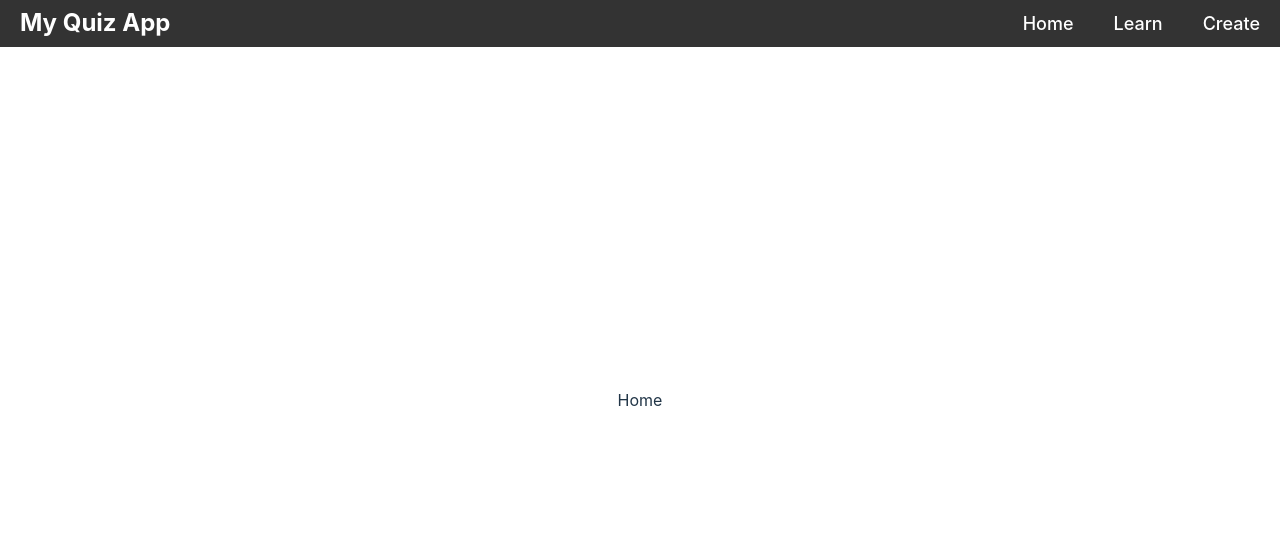
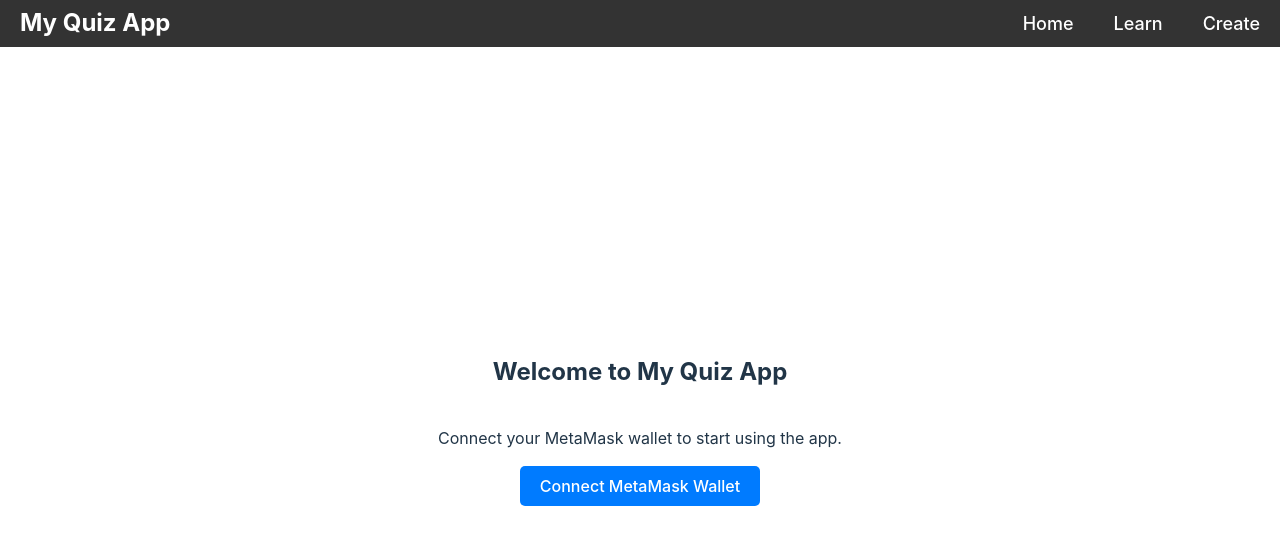
Before and after one commit to DAKSHKT9/quant-quest, a React (Vite) app: page / in a window 1280 px wide. Shown: the top 544 px of the page. Built offline with nearby package versions, Linux system fonts and the light colour scheme.

Commit message:
full connect wallet functionality

```diff
--- a/package.json
+++ b/package.json
@@ -10,9 +10,11 @@
     "preview": "vite preview"
   },
   "dependencies": {
+    "ethers": "^6.13.2",
     "react": "^18.3.1",
     "react-dom": "^18.3.1",
-    "react-router-dom": "^6.26.1"
+    "react-router-dom": "^6.26.1",
+    "uuid": "^10.0.0"
   },
   "devDependencies": {
     "@eslint/js": "^9.9.0",
--- a/src/App.jsx
+++ b/src/App.jsx
@@ -5,14 +5,25 @@
 import Quizes from "./components/Quizes";
 import MakeQuizPage from "./components/MakeQuizPage";
 import QuizPage from "./components/QuizPage";
+import { useState } from "react";
 
 function App() {
+  const [walletAddress, setWalletAddress] = useState(null); // State for the user's wallet address
+
   return (
     <Router>
       <Navbar />
       <div style={{ paddingTop: "70px", padding: "20px" }}>
         <Routes>
-          <Route path="/" element={<Home />} />
+          <Route
+            path="/"
+            element={
+              <Home
+                walletAddress={walletAddress}
+                setWalletAddress={setWalletAddress}
+              />
+            }
+          />
           <Route path="/learn" element={<Quizes />} />
           <Route path="/create" element={<MakeQuizPage />} />
           <Route path="/quiz" element={<QuizPage />} />{" "}
--- a/src/components/Home.jsx
+++ b/src/components/Home.jsx
@@ -1,7 +1,58 @@
 import React from "react";
 
-const Home = () => {
-  return <div>Home</div>;
+const Home = ({ walletAddress, setWalletAddress }) => {
+  const connectWallet = async () => {
+    if (window.ethereum) {
+      try {
+        const accounts = await window.ethereum.request({
+          method: "eth_requestAccounts",
+        });
+        setWalletAddress(accounts[0]); // Set the wallet address in App.jsx state
+        console.log("Connected account:", accounts[0]);
+      } catch (error) {
+        console.error("User rejected connection:", error);
+      }
+    } else {
+      alert(
+        "MetaMask is not installed. Please install it to use this feature."
+      );
+    }
+  };
+
+  return (
+    <div style={styles.container}>
+      <h2>Welcome to My Quiz App</h2>
+      {walletAddress ? (
+        <p>Connected Account: {walletAddress}</p>
+      ) : (
+        <>
+          <p>Connect your MetaMask wallet to start using the app.</p>
+          <button onClick={connectWallet} style={styles.button}>
+            Connect MetaMask Wallet
+          </button>
+        </>
+      )}
+    </div>
+  );
+};
+
+const styles = {
+  container: {
+    display: "flex",
+    flexDirection: "column",
+    alignItems: "center",
+    justifyContent: "center",
+    height: "100vh",
+  },
+  button: {
+    padding: "10px 20px",
+    borderRadius: "5px",
+    border: "none",
+    backgroundColor: "#007bff",
+    color: "#fff",
+    cursor: "pointer",
+    fontSize: "16px",
+  },
 };
 
 export default Home;
--- a/src/components/MakeQuizPage.jsx
+++ b/src/components/MakeQuizPage.jsx
@@ -1,12 +1,15 @@
-import React, { useState } from "react";
+import React, { useState, useEffect } from "react";
 import QuestionField from "./QuestionField";
 import QuizField from "./QuizField";
+import { v4 as uuidv4 } from "uuid"; // Import UUID for generating unique IDs
 
 const MakeQuizPage = () => {
+  const [quizId, setQuizId] = useState(uuidv4()); // Generate a unique quiz ID
+  const [quizCreator, setQuizCreator] = useState(""); // State for Ethereum user public key
   const [questions, setQuestions] = useState([
     {
       questionId: 1,
-      quizId: "quiz123",
+      quizId: quizId,
       questionText: "",
       options: ["", "", "", ""],
       correctOption: 0,
@@ -20,6 +23,16 @@
   const [timeLimit, setTimeLimit] = useState("");
   const [errorMessage, setErrorMessage] = useState(""); // State for error message
 
+  useEffect(() => {
+    // Update the quizId in all questions when quizId changes
+    setQuestions((prevQuestions) =>
+      prevQuestions.map((question) => ({
+        ...question,
+        quizId: quizId,
+      }))
+    );
+  }, [quizId]);
+
   const handleQuestionChange = (qIndex, field, value) => {
     const updatedQuestions = [...questions];
     updatedQuestions[qIndex][field] = value;
@@ -28,8 +41,10 @@
 
   const validateQuizFields = () => {
     // Check if any of the quiz fields are empty
-    if (!quizGenre || !quizDescription || !timeLimit) {
-      setErrorMessage("All quiz fields must be filled.");
+    if (!quizGenre || !quizDescription || !timeLimit || !quizCreator) {
+      setErrorMessage(
+        "All quiz fields must be filled, including the Quiz Creator."
+      );
       return false;
     }
     return true;
@@ -58,7 +73,7 @@
 
     const newQuestion = {
       questionId: questions.length + 1,
-      quizId: "quiz123",
+      quizId: quizId,
       questionText: "",
       options: ["", "", "", ""],
       correctOption: 0,
@@ -73,6 +88,8 @@
     setErrorMessage(""); // Clear any previous error message
 
     const quizData = {
+      quizId: quizId,
+      quizCreator: quizCreator, // Add quiz creator to the quiz data
       genre: quizGenre,
       description: quizDescription,
       timeLimit: timeLimit,
@@ -82,7 +99,7 @@
     setQuestions([
       {
         questionId: 1,
-        quizId: "quiz123",
+        quizId: quizId,
         questionText: "",
         options: ["", "", "", ""],
         correctOption: 0,
@@ -93,6 +110,7 @@
     setQuizGenre("");
     setQuizDescription("");
     setTimeLimit("");
+    setQuizCreator(""); // Reset the quiz creator field
   };
 
   return (
@@ -101,6 +119,17 @@
 
       {/* Display error message if any */}
       {errorMessage && <div style={styles.error}>{errorMessage}</div>}
+
+      <div style={styles.field}>
+        <label>Quiz Creator (Ethereum Public Key):</label>
+        <input
+          type="text"
+          value={quizCreator}
+          onChange={(e) => setQuizCreator(e.target.value)}
+          placeholder="Enter Ethereum Public Key"
+          style={styles.input}
+        />
+      </div>
 
       {/* Button container positioned absolutely */}
       <div style={styles.buttonContainer}>
@@ -148,6 +177,16 @@
     margin: "0 auto",
     position: "relative", // Ensure container is positioned relative for absolute positioning of buttonContainer
   },
+  field: {
+    marginBottom: "20px",
+  },
+  input: {
+    width: "100%",
+    padding: "10px",
+    marginTop: "5px",
+    borderRadius: "4px",
+    border: "1px solid #ccc",
+  },
   flexContainer: {
     display: "flex",
     gap: "20px",
```
Also changed, not shown: 1 other file (tests, documents, lock files or other folders).
